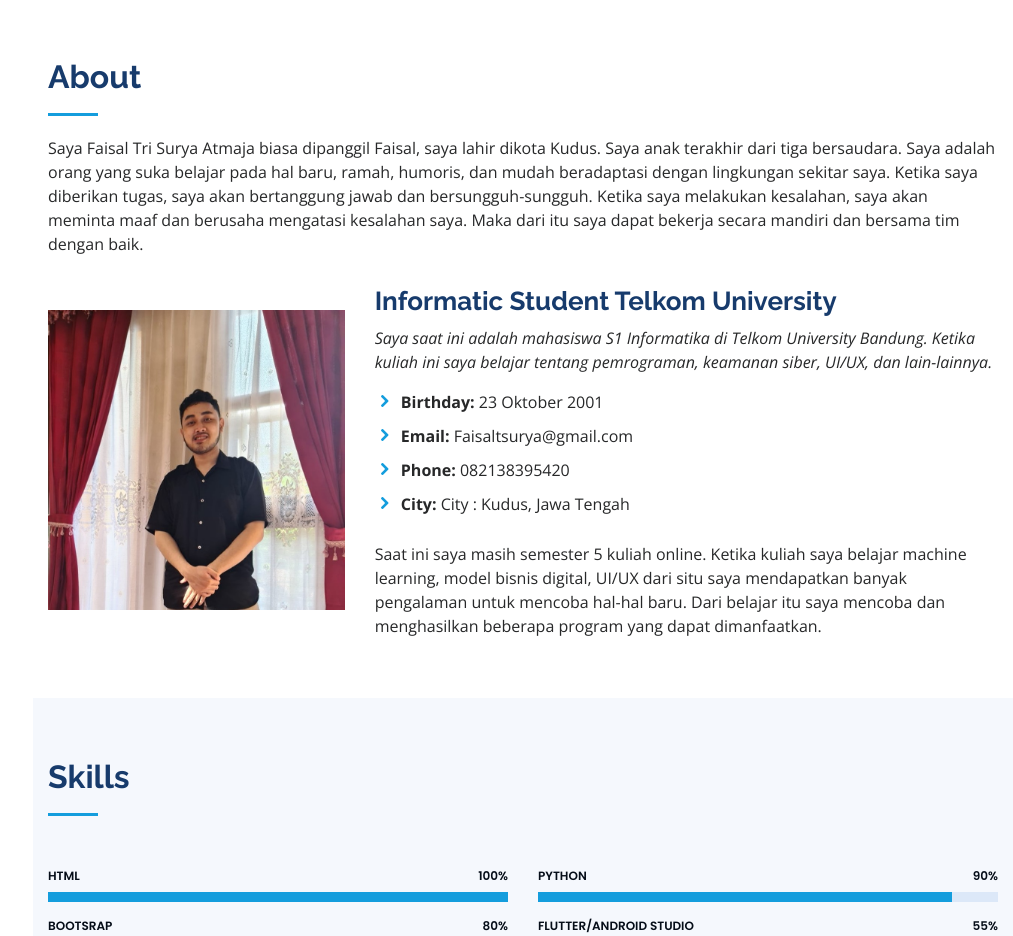
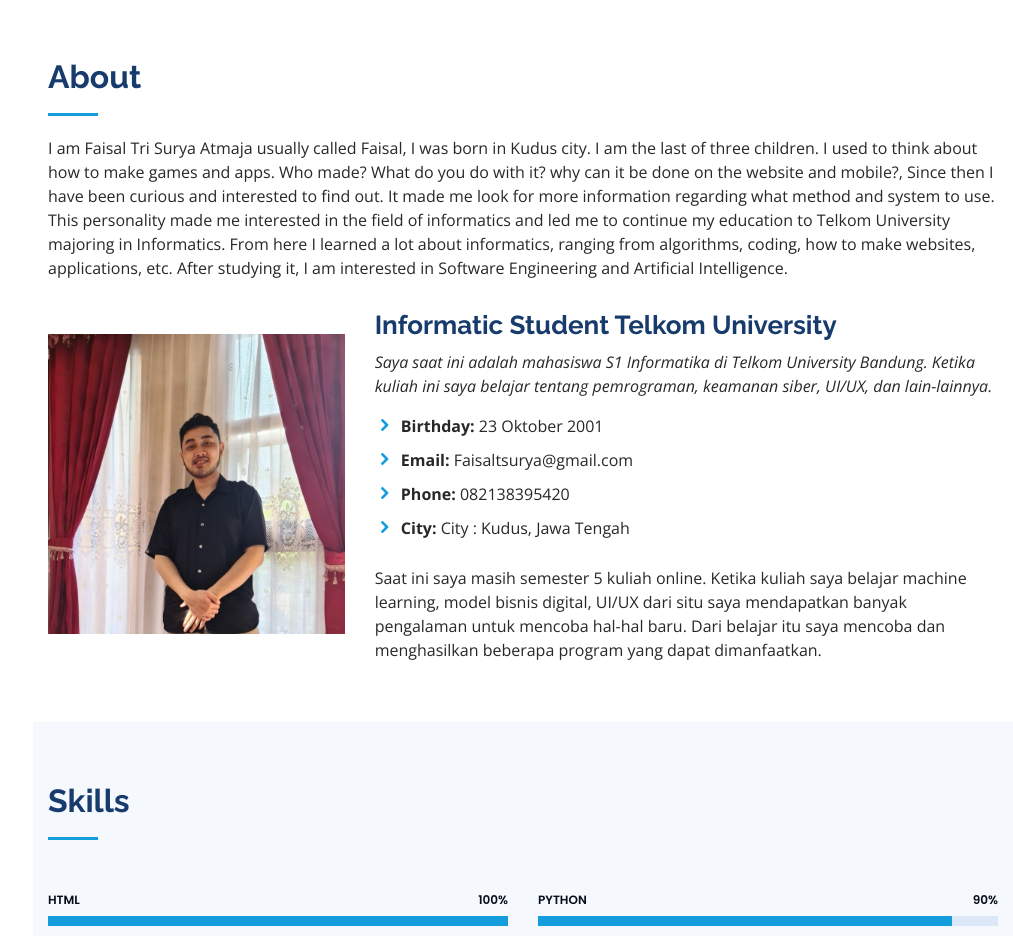
Before and after one commit to FaisalT0435/Portofolio, a plain HTML site: page index.html in a window 1280 px wide. Shown: the part 802-1738 px from the top of the page, without its empty margins (267-1280 px from the left). Drawn offline with nearby package versions, Linux system fonts and the light colour scheme.

Commit message:
Update index.html

```diff
--- a/index.html
+++ b/index.html
@@ -74,15 +74,8 @@
 
         <div class="section-title">
           <h2>About</h2>
-          <p>Saya Faisal Tri Surya Atmaja biasa dipanggil Faisal, saya lahir
-            dikota Kudus. Saya anak terakhir dari tiga
-            bersaudara.  Saya adalah orang yang suka belajar pada hal baru, ramah, humoris, dan
-            mudah beradaptasi dengan lingkungan sekitar saya. Ketika
-            saya diberikan tugas, saya akan bertanggung jawab dan
-            bersungguh-sungguh. Ketika saya melakukan kesalahan, saya
-            akan meminta maaf dan berusaha mengatasi kesalahan saya.
-            Maka dari itu saya dapat bekerja secara mandiri dan bersama
-            tim dengan baik.</p>
+          <p>I am Faisal Tri Surya Atmaja usually called Faisal, I was born in Kudus city. I am the last of three children. I used to think about how to make games and apps. Who made? What do you do with it? why can it be done on the website and mobile?, Since then I have been curious and interested to find out. It made me look for more information regarding what method and system to use.
+This personality made me interested in the field of informatics and led me to continue my education to Telkom University majoring in Informatics. From here I learned a lot about informatics, ranging from algorithms, coding, how to make websites, applications, etc. After studying it, I am interested in Software Engineering and Artificial Intelligence.</p>
         </div>
 
         <div class="row">
```
